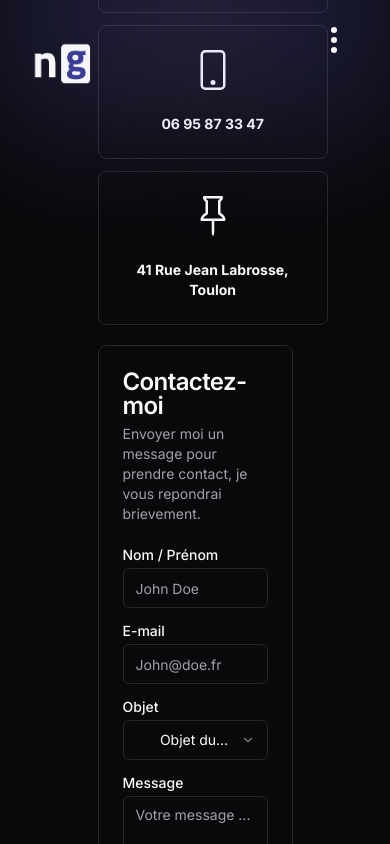
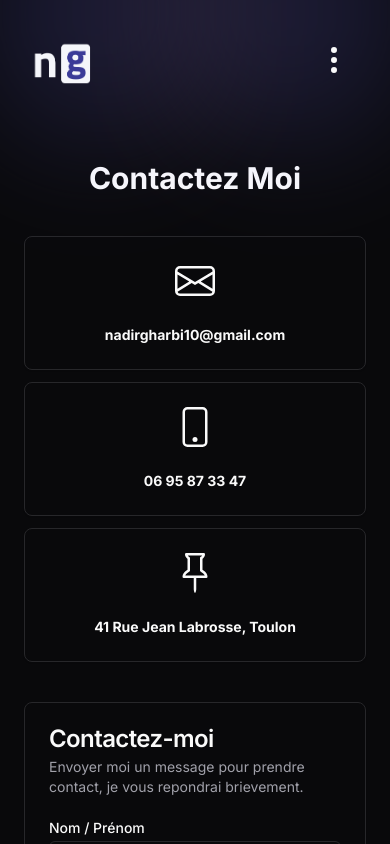
Before and after one commit to nadirgharbi/portfolio-BTS, a React (Vite) app: page /contact in a window 390 px wide. Shown: the top 844 px of the page. Built offline with nearby package versions, Linux system fonts and the light colour scheme.

Commit message:
some correction on header, about, home and contact

```diff
--- a/src/components/etc/ContactInfos.tsx
+++ b/src/components/etc/ContactInfos.tsx
@@ -3,7 +3,7 @@ import { ContactInfo } from "./ContactInfo";
 export const ContactInfos: React.FC<ContactInfosProps> = ({ infos }) => {
 	return (
 		<>
-			<div className={`grid grid-cols-${infos.length} gap-3`}>
+			<div className={`grid md:grid-cols-${infos.length} gap-3`}>
 				{infos.map((info, key) => (
 					<ContactInfo {...info} key={key} />
 				))}
--- a/src/components/menu/Header.tsx
+++ b/src/components/menu/Header.tsx
@@ -8,7 +8,7 @@ export const Header = () => {
 	const location = useLocation();
 
 	const [isScrolled, setIsScrolled] = useState(false);
-	const changeNav = `${isScrolled ? "backdrop-blur-xl bg-default/50 dark:bg-primary/50 fixed shadow dark:shadow-default/10 px-40 " : "top-5 absolute px-8 "}`;
+	const changeNav = `${isScrolled ? "backdrop-blur-xl bg-default/50 dark:bg-primary/50 fixed shadow dark:shadow-default/10 px-8 lg:px-40 " : "top-5 absolute px-8 "}`;
 
 	useEffect(() => {
 		const handleScroll = () => {
--- a/src/components/menu/Sidebar.tsx
+++ b/src/components/menu/Sidebar.tsx
@@ -12,12 +12,10 @@ import { Button } from "../ui/button";
 // TODO: todo responsive
 
 export const Sidebar = () => {
-	// hooks
 	const location = useLocation();
 	const [active, setActive] = useState<string>(location.pathname);
 	const [openedMenu, setOpenedMenu] = useState<boolean>(false);
 
-	// css
 	const activeCss = "bg-secondary hover:bg-secondary/95 text-default"; // Style pour l'element actif du menu
 	const globalCss = "p-2 rounded-full transition-all duration-200 hover:animate-rotating"; // Style global qui s'applique a tous les elements non actif
 
@@ -33,6 +31,9 @@ export const Sidebar = () => {
 		{ path: "/contact", label: "Contact", icon: <BsEnvelope size={32} />, iconFill: <BsEnvelopeFill size={32} /> },
 	];
 
+	const [isScrolled, setIsScrolled] = useState(false);
+	const changeNav = `${isScrolled ? "fixed" : "absolute py-10"}`;
+
 	const handleOpenMenu = () => {
 		setOpenedMenu((prev) => !prev);
 	};
@@ -41,6 +42,26 @@ export const Sidebar = () => {
 		setActive(location.pathname);
 	}, [location.pathname]);
 
+	useEffect(() => {
+		const handleScroll = () => {
+			const scrollPosition = window.scrollY;
+			console.log(window.scrollY);
+			const threshold = 500;
+
+			if (scrollPosition > threshold) {
+				setIsScrolled(true);
+			} else if (scrollPosition == 0) {
+				setIsScrolled(false);
+			}
+		};
+
+		window.addEventListener("scroll", handleScroll);
+
+		return () => {
+			window.removeEventListener("scroll", handleScroll);
+		};
+	}, []);
+
 	return (
 		<>
 			{/* {{Responsive}} Layer opacity when menu opened in responsive */}
@@ -48,7 +69,7 @@ export const Sidebar = () => {
 
 			<div className="w-14 absolute top-5 lg:top-auto right-8 z-[999] h-screen flex lg:items-center">
 				{/* {{Responsive}} Bouton qui affiche le menu */}
-				<Button variant={"link"} className="flex no-underline border-0 fixed lg:hidden" onClick={handleOpenMenu}>
+				<Button variant={"link"} className={`flex no-underline border-0 lg:hidden transition-all ` + changeNav} onClick={handleOpenMenu}>
 					{openedMenu ? <BsXLg className={`${iconCrossCss} animate-open-menu`} size={32} /> : <BsThreeDotsVertical className={`${iconThreeDotsCss} animate-close-menu`} size={32} />}{" "}
 				</Button>
 
--- a/src/views/About.tsx
+++ b/src/views/About.tsx
@@ -124,7 +124,7 @@ export const About = () => {
 
 			{/* BANNER SCROLLER */}
 			<div className="flex flex-col justify-center items-center gap-10 pt-40 relative w-full md:w-2/3 mx-auto">
-			<p className="text-2xl lg:text-xl text-center lg:text-start font-bold py-6">Compétences</p>
+				<p className="text-2xl lg:text-xl text-center lg:text-start font-bold py-6">Compétences</p>
 				<BannerScroller />
 			</div>
 
@@ -146,12 +146,6 @@ export const About = () => {
 					</div>
 				</div>
 			</div>
-
-			<div className="flex justify-center gap-10 py-32 relative z-[999] animate-fade-up">hello</div>
-
-			{/* <div className="flex justify-center">
-				<p className="text-xl font-bold">BTS SIO</p>
-			</div> */}
 		</div>
 	);
 };
--- a/src/views/Contact.tsx
+++ b/src/views/Contact.tsx
@@ -27,15 +27,15 @@ export const Contact = () => {
 	];
 
 	return (
-		<div className="h-screen flex flex-col justify-center items-center gap-5 text-primary dark:text-default bg-white dark:bg-primary">
-			<p className="text-4xl font-bold">Contactez Moi</p>
+		<div className="h-full flex flex-col justify-center items-center px-6 lg:px-32 py-40 space-y-10 text-primary dark:text-default bg-white dark:bg-primary">
+			<p className="text-3xl font-bold text-center">Contactez Moi</p>
 
 			{/* Information */}
-			<div className="w-1/2 animate-fade-up">
+			<div className="w-full lg:w-4/5 animate-fade-up">
 				<ContactInfos infos={infos} />
 			</div>
 
-			<div className="w-1/2 animate-fade-up">
+			<div className="w-full lg:w-4/5 animate-fade-up">
 				<Card className="">
 					<CardHeader>
 						<CardTitle>Contactez-moi</CardTitle>
@@ -78,7 +78,7 @@ export const Contact = () => {
 				</Card>
 			</div>
 
-			<div className="flex gap-2 w-1/2 animate-fade-up">
+			<div className="flex justify-center md:justify-start gap-2 w-full lg:w-4/5 animate-fade-up">
 				<Tooltip id="tooltip-social" />
 				<Button variant={"outline"} className="flex gap-2" size={"icon"} data-tooltip-id="tooltip-social" data-tooltip-content={"LinkedIn"} data-tooltip-place="bottom">
 					<BsLinkedin size={16} />
--- a/src/views/Home.tsx
+++ b/src/views/Home.tsx
@@ -11,7 +11,7 @@ export const Home = () => {
 	const words = ["Développeur Front", "Application Web & Mobile", "UX/UI Designer", "Étudiant en alternance"];
 	return (
 		<>
-			<div className="h-screen flex flex-col justify-center items-center gap-5 px-4 lg:px-32 text-center text-primary dark:text-default bg-white dark:bg-primary">
+			<div className="h-screen flex flex-col justify-center items-center gap-5 px-4 py-12 lg:px-32 text-center text-primary dark:text-default bg-white dark:bg-primary">
 				{/* PP Image */}
 				<div>
 					<img src={myPic} alt="my-picture-profile" className="w-48 outline outline-4 outline-secondary rounded-full selection:bg-transparent" />
@@ -55,12 +55,12 @@ export const Home = () => {
 						Épreuve E4
 					</Button>
 					<div className="flex gap-2">
-						<Tooltip id="tooltip-social"/>
-						<Button variant={"outline"} className="flex gap-2" size={"icon"}  data-tooltip-id="tooltip-social" data-tooltip-content={"LinkedIn"} data-tooltip-place="bottom">
-							<BsLinkedin size={16}/>
+						<Tooltip id="tooltip-social" />
+						<Button variant={"outline"} className="flex gap-2" size={"icon"} data-tooltip-id="tooltip-social" data-tooltip-content={"LinkedIn"} data-tooltip-place="bottom">
+							<BsLinkedin size={16} />
 						</Button>
 						<Button variant={"outline"} className="flex gap-2" size={"icon"} data-tooltip-id="tooltip-social" data-tooltip-content={"Github"} data-tooltip-place="bottom">
-							<BsGithub size={16}/>
+							<BsGithub size={16} />
 						</Button>
 					</div>
 				</div>
```
